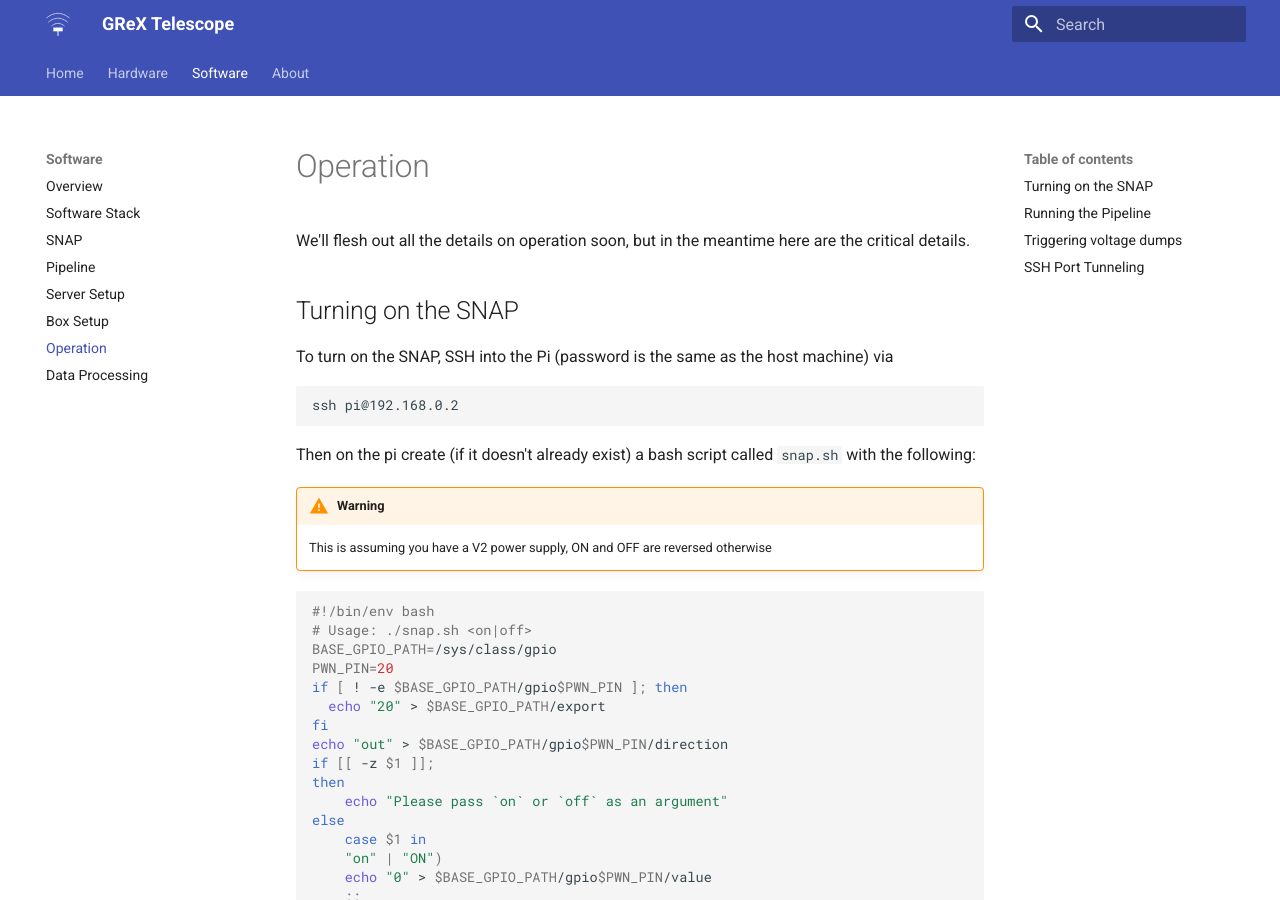
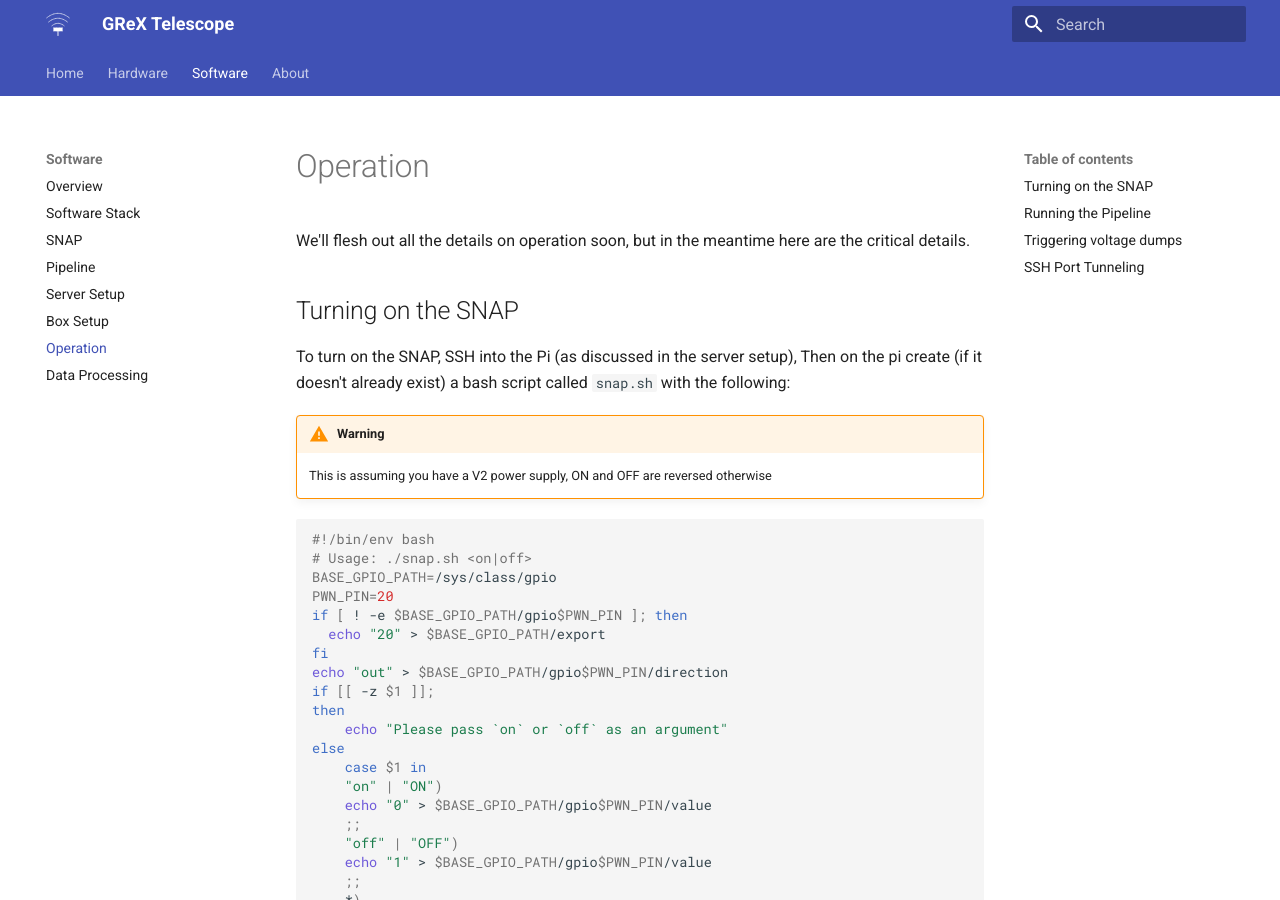
Before and after one commit to courtneyjkeeler/grex-telescope.github.io, an MkDocs documentation site: the page built from docs/software/operation.md, in a window 1280 px wide and 900 px high. Built offline with MkDocs 1.6.1 and Material for MkDocs 9.7.7, drawn with Linux system fonts in a browser that asks for light colours.

Commit message:
Remove some old info

````diff
--- a/docs/software/operation.md
+++ b/docs/software/operation.md
@@ -4,13 +4,8 @@ We'll flesh out all the details on operation soon, but in the meantime here are
 
 ## Turning on the SNAP
 
-To turn on the SNAP, SSH into the Pi (password is the same as the host machine) via
-
-```sh
-ssh pi@192.168.0.2
-```
-
-Then on the pi create (if it doesn't already exist) a bash script called `snap.sh` with the following:
+To turn on the SNAP, SSH into the Pi (as discussed in the server setup), Then on the pi create (if it
+doesn't already exist) a bash script called `snap.sh` with the following:
 
 !!! warning
 
````
